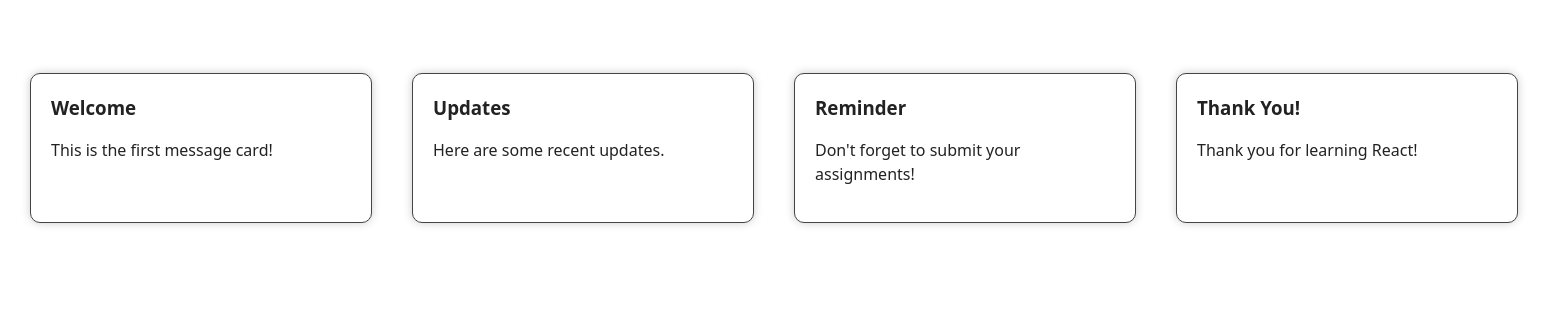
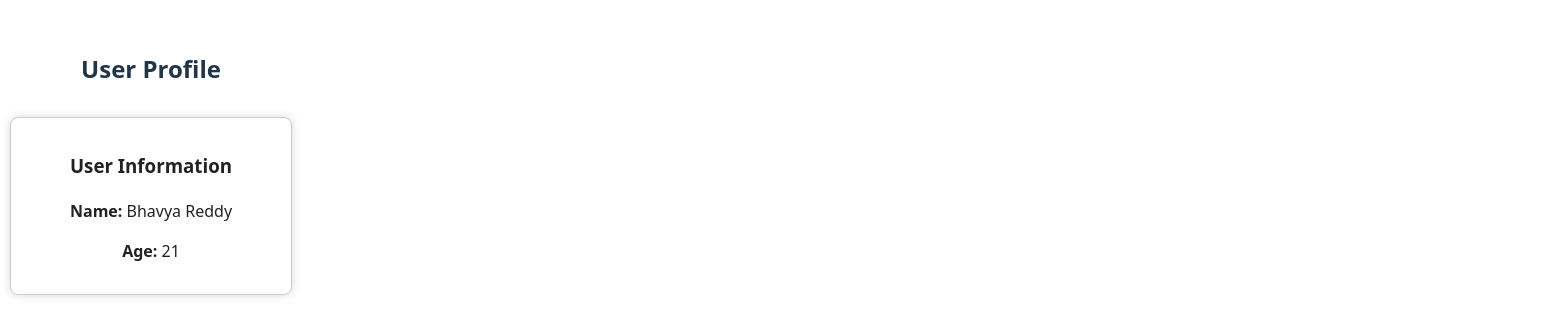
Before and after one commit to BhaviReddyy/my-react-app, a React (Vite) app: page / in a window 1280 px wide. Shown: the part 252-588 px from the top of the page, 1548 px wide, since content can reach past the window. Built offline with nearby package versions, Linux system fonts and the light colour scheme.

Commit message:
Completed UserProfile + UserInfo parent-child props component

```diff
--- a/src/App.jsx
+++ b/src/App.jsx
@@ -1,27 +1,9 @@
-import MessageCard from "./MessageCard";
+import UserProfile from "./UserProfile";
 
 function App() {
   return (
-    <div style={{ display: "flex", gap: "20px", padding: "20px" }}>
-      <MessageCard
-        title="Welcome"
-        message="This is the first message card!"
-      />
-
-      <MessageCard
-        title="Updates"
-        message="Here are some recent updates."
-      />
-
-      <MessageCard
-        title="Reminder"
-        message="Don't forget to submit your assignments!"
-      />
-
-      <MessageCard
-        title="Thank You!"
-        message="Thank you for learning React!"
-      />
+    <div>
+      <UserProfile />
     </div>
   );
 }
--- /dev/null
+++ b/src/UserInfo.jsx
@@ -0,0 +1,20 @@
+function UserInfo({ name, age }) {
+  return (
+    <div style={{
+      border: "1px solid #ccc",
+      padding: "15px",
+      margin: "10px",
+      borderRadius: "8px",
+      width: "250px",
+      background: "#ffffff",
+      color: "#222",       // 👈 This line makes text visible
+      boxShadow: "0 0 10px rgba(0,0,0,0.15)"
+    }}>
+      <h3>User Information</h3>
+      <p><strong>Name:</strong> {name}</p>
+      <p><strong>Age:</strong> {age}</p>
+    </div>
+  );
+}
+
+export default UserInfo;
--- /dev/null
+++ b/src/UserProfile.jsx
@@ -0,0 +1,25 @@
+import UserInfo from "./UserInfo";
+
+function UserProfile() {
+  const user = {
+    name: "Bhavya Reddy",
+    age: 21,
+  };
+
+  return (
+    <div
+      style={{
+        marginTop: "40px",
+        textAlign: "center",
+        display: "flex",
+        flexDirection: "column",
+        alignItems: "center",
+      }}
+    >
+      <h2>User Profile</h2>
+      <UserInfo name={user.name} age={user.age} />
+    </div>
+  );
+}
+
+export default UserProfile;
```
